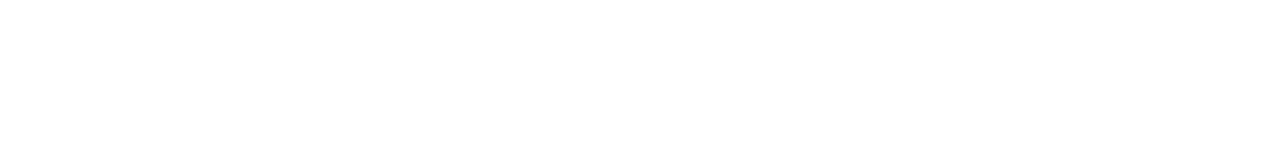
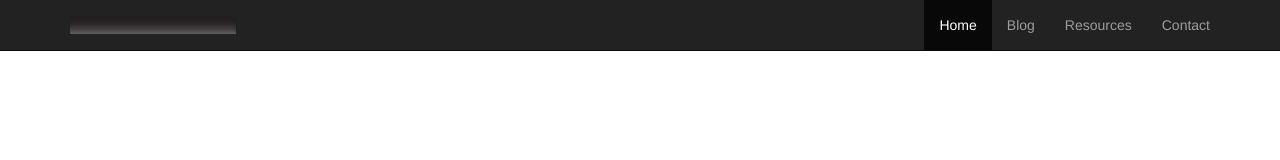
Before and after one commit to kirandash/iTeach-html, a plain HTML site: page index.html in a window 1280 px wide. Drawn offline with nearby package versions, Linux system fonts and the light colour scheme.

Commit message:
17. Code the Header and Navigation Sections

```diff
--- a/index.html
+++ b/index.html
@@ -9,6 +9,9 @@
         <link rel="icon" href="assets/img/favicon.ico">
 
    		<title>iTeach WordPress</title>
+
+        <!-- Bootstrap core CSS -->
+        <link href="assets/css/bootstrap.min.css" rel="stylesheet">
 
         <!-- FontAwesome Icons -->
         <link href="assets/css/font-awesome/css/font-awesome.min.css" rel="stylesheet">
@@ -29,7 +32,38 @@
 
         <!-- HEADER
         ========================================================= -->
-        <header>
+        <header class="site-header" role="banner">
+
+             <!-- NAVBAR
+            ========================================================= -->
+            <div class="navbar-wrapper">
+
+                <div class="navbar navbar-inverse navbar-fixed-top" role="navigation">
+                  <div class="container">
+                    <!-- Brand and toggle get grouped for better mobile display -->
+                    <div class="navbar-header">
+                      <button type="button" class="navbar-toggle" data-toggle="collapse" data-target=".navbar-collaps">
+                        <span class="sr-only">Toggle navigation</span>
+                        <span class="icon-bar"></span>
+                        <span class="icon-bar"></span>
+                        <span class="icon-bar"></span>
+                      </button>
+                      <a class="navbar-brand" href="/"><img src="assets/img/logo.png" alt="iTeach WordPress"></a>
+                    </div><!-- navbar-header -->
+
+                    <!-- Collect the nav links, forms, and other content for toggling -->
+                    <div class="collapse navbar-collapse">
+                      <ul class="nav navbar-nav navbar-right">
+                        <li class="active"><a href="/">Home</a></li>
+                        <li><a href="blog.html">Blog</a></li>
+                        <li><a href="resources.html">Resources</a></li>
+                        <li><a href="contact.html">Contact</a></li>
+                      </ul><!-- nav -->
+                    </div><!-- navbar-collapse -->
+                  </div><!-- container-fluid -->
+                </div><!-- navbar -->
+
+             </div><!-- navbar-wrapper -->
 
         </header>
 
```
Also changed, not shown: assets/img/logo.png (added).
